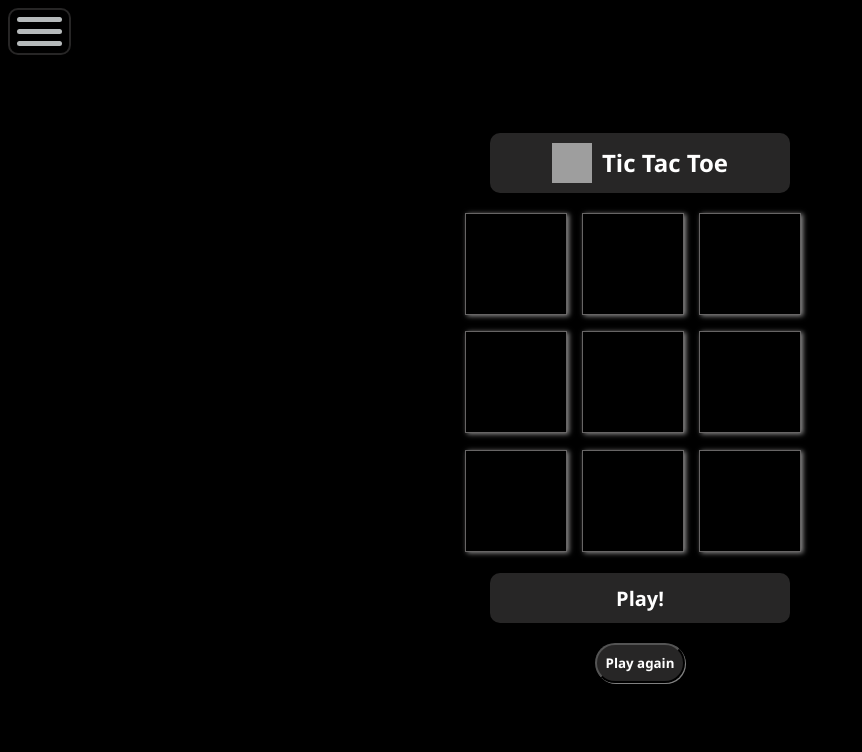
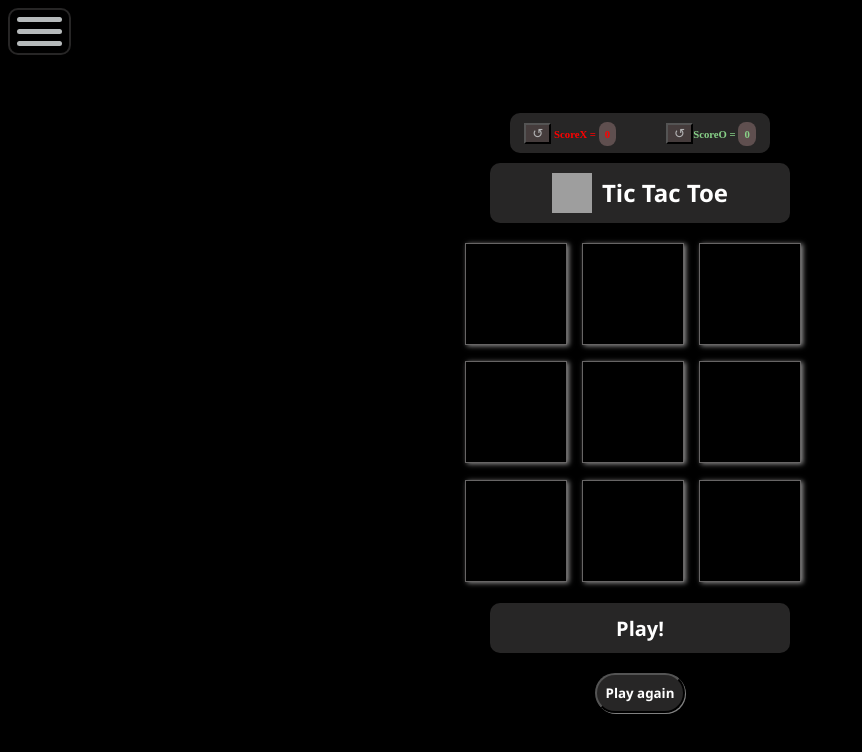
Before and after one commit to RajnishRajHello/tic-tac-toe, a plain HTML site: page index.html in a window 1280 px wide. Shown: the whole page, without its empty margins (0-862 px from the left). Drawn offline with nearby package versions, Linux system fonts and the light colour scheme; grey boxes are pictures that could not be loaded.

Commit message:
added basic score counting feature

```diff
--- a/index.html
+++ b/index.html
@@ -12,6 +12,20 @@
     <link rel="stylesheet" href="style.css" />
   </head>
   <body>
+    <div class="score">
+      <div class="scoreX">
+        <h6><button>&#8634;</button>
+        ScoreX =
+          <span>0</span>
+        </h6>
+      </div>
+      <div class="scoreO">
+        <h6><button>&#8634;</button>ScoreO =
+          <span>0</span>
+        </h6>
+      </div>
+    </div>
+
     <div class="top">
       <img
         src="https://img.icons8.com/?size=100&id=INmDzny7V4hD&format=png&color=000000"
@@ -64,5 +78,6 @@
       referrerpolicy="no-referrer"
     ></script>
     <script src="script.js"></script>
+    <script src="menuTask.js"></script>
   </body>
 </html>
--- /dev/null
+++ b/menuTask.js
@@ -0,0 +1,48 @@
+function menuTask() {
+  const menu = document.querySelector(".navContent");
+  const btn = document.querySelector(".navbar");
+  let menuOpen = false;
+
+  //function to open menu
+  function openMenu() {
+    gsap.to(menu, {
+      x: 0,
+      duration: 0.6,
+      ease: "power3.out",
+    });
+    menuOpen = true;
+
+    //start listening for outside clicks
+    document.addEventListener("click", handleOutsideClicks);
+  }
+
+  //function to close menu
+  function closeMenu() {
+    gsap.to(menu, {
+      x: "-120%",
+      duration: 0.6,
+      ease: "power3.out",
+    });
+    menuOpen = false;
+
+    //stop listening for outside clicks
+    document.removeEventListener("click", handleOutsideClicks);
+  }
+
+  // toggle with hamburger button
+  btn.addEventListener("click", (e) => {
+    //prevent immediate outside click firing
+    e.stopPropagation();
+
+    menuOpen ? closeMenu() : openMenu();
+  });
+
+  // handle outside clicks
+  function handleOutsideClicks(e) {
+    //if click is not inside menu or hamburger button
+    if (!menu.contains(e.target) && e.target !== btn) {
+      closeMenu();
+    }
+  }
+}
+menuTask();
--- a/script.js
+++ b/script.js
@@ -1,5 +1,7 @@
 let boxes = document.querySelectorAll(".box");
 let result = document.querySelector(".result");
+let scoreXSpan = document.querySelector(".scoreX span");
+let scoreOSpan = document.querySelector(".scoreO span");
 let turnX = true;
 let isWinner = false;
 let count = 0;
@@ -32,6 +34,8 @@ boxes.forEach((box) => {
       count += 1;
       if (!isWinner && count === 9) showDraw();
     }
+    scoreXSpan.innerText = countX;
+    scoreOSpan.innerText = countO;
   });
 });
 
@@ -53,14 +57,24 @@ function check() {
   });
 }
 
+let countX = JSON.parse(localStorage.getItem("X")) || [0];
+scoreXSpan.innerText = countX;
+// console.log(countX);
+let countO = JSON.parse(localStorage.getItem("O")) || [0];
+scoreOSpan.innerText = countO;
+
 function showWinner(win) {
   if (win != " ") {
     // console.log(win, "is Winner");
     result.innerHTML = `${win} is winner`;
     if (win === "X") {
       result.style.color = "red";
+      countX++;
+      saveCountX();
     } else {
       result.style.color = "green";
+      countO++;
+      saveCountO();
     }
   }
   disableButtons();
@@ -81,89 +95,21 @@ function disableButtons() {
   });
 }
 
-// function webWork() {
-//   const navbar = document.querySelector(".navbar");
-//   const content = document.querySelector(".navContent");
+function saveCountX() {
+  localStorage.setItem("X", JSON.stringify(countX));
+}
+function saveCountO() {
+  localStorage.setItem("O", JSON.stringify(countO));
+}
 
-//   let isOpen = false;
-//   let count = 0;
-//   navbar.addEventListener("click", () => {
-//     if (!isOpen) {
-//       gsap.to(content, {
-//         x: 0,
-//         duration: 0.6,
-//         ease: "power2.out",
-//       });
-//     } else {
-//       gsap.to(content, {
-//         x: "-100%",
-//         duration: 0.6,
-//         ease: "power2.out",
-//       });
-//       count -= 2;
-//     }
-//     isOpen = !isOpen;
-//   });
+document.querySelector(".scoreX button").addEventListener("click", () => {
+  localStorage.removeItem("X");
+  countX = [0];
+  scoreXSpan.innerHTML = `0`;
+});
 
-//   document.body.addEventListener("click", () => {
-//     count += 1;
-//     if (isOpen && (count % 2 === 0 || (count * -1) % 2 === 0)) {
-//       gsap.to(content, {
-//         x: "-100%",
-//         duration: 0.6,
-//         ease: "power2.out",
-//       });
-//       isOpen = !isOpen;
-//       count = 0;
-//     }
-//   });
-// }
-
-function menuTask() {
-  const menu = document.querySelector(".navContent");
-  const btn = document.querySelector(".navbar");
-  let menuOpen = false;
-
-  //function to open menu
-  function openMenu() {
-    gsap.to(menu, {
-      x: 0,
-      duration: 0.6,
-      ease: "power3.out",
-    });
-    menuOpen = true;
-
-    //start listening for outside clicks
-    document.addEventListener("click", handleOutsideClicks);
-  }
-
-  //function to close menu
-  function closeMenu() {
-    gsap.to(menu, {
-      x: "-120%",
-      duration: 0.6,
-      ease: "power3.out",
-    });
-    menuOpen = false;
-
-    //stop listening for outside clicks
-    document.removeEventListener("click", handleOutsideClicks);
-  }
-
-  // toggle with hamburger button
-  btn.addEventListener("click", (e) => {
-    //prevent immediate outside click firing
-    e.stopPropagation();
-
-    menuOpen ? closeMenu() : openMenu();
-  });
-
-  // handle outside clicks
-  function handleOutsideClicks(e) {
-    //if click is not inside menu or hamburger button
-    if (!menu.contains(e.target) && e.target !== btn) {
-      closeMenu();
-    }
-  }
-}
-menuTask();
+document.querySelector(".scoreO button").addEventListener("click", () => {
+  localStorage.removeItem("O");
+  countO = [0];
+  scoreOSpan.innerHTML = `0`;
+});
--- a/style.css
+++ b/style.css
@@ -16,6 +16,51 @@ body::selection {
 
 body::-webkit-scrollbar {
   display: none;
+}
+
+.score {
+  all: revert;
+  background-color: #272626;
+  color: white;
+  width: 250px;
+  padding: 0px 5px 5px 5px;
+  margin: 10px;
+  height: 35px;
+  display: flex;
+  flex-direction: row;
+  justify-content: center;
+  gap: 50px;
+  border-radius: 10px;
+
+}
+
+.score h6{
+  /* padding: 1px; */
+  margin: 10px 0px;
+}
+
+.score button{
+  background-color: #453c3c;
+  color: rgb(178, 178, 179);
+
+  margin: 0px;
+}
+
+.score span {
+  background-color: #5f4f4f;
+  padding: 6px;
+  margin: 0px;
+  border-radius: 8px;
+}
+
+.scoreX{
+  margin: 0px;
+  color: red;
+}
+
+.scoreO{
+  margin: 0px;
+  color: rgb(136, 209, 136);
 }
 
 .top {
@@ -107,6 +152,7 @@ body::-webkit-scrollbar {
   top: 0;
   left: 0;
   z-index: 1;
+  /* background-color: #fff; */
 }
 .navbar:hover {
   cursor: pointer;
@@ -136,7 +182,7 @@ body::-webkit-scrollbar {
   left: 0;
   padding-top: 70px;
 }
-.navContent div{
+.navContent div {
   width: 150px;
   height: 40px;
   display: flex;
@@ -147,18 +193,17 @@ body::-webkit-scrollbar {
   color: white;
   text-decoration: none;
 }
-.navContent div:hover{
+.navContent div:hover {
   width: 100%;
   background-color: #525050;
-
 }
-.bottom{
+.bottom {
   bottom: 10px;
   color: white;
   font-size: 11px;
 }
 
-.navContent a{
+.navContent a {
   color: white;
   text-decoration: none;
 }
```
